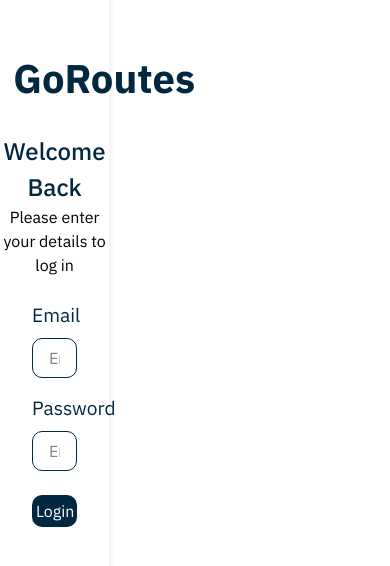
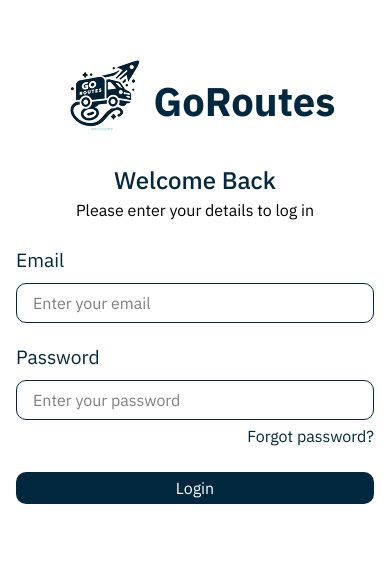
Before and after one commit to GoRoutes/GoRoutes_FrontEnd, a Vue app: page /blank/login in a window 390 px wide. Shown: the part 136-702 px from the top of the page. Built offline with nearby package versions, Linux system fonts and the light colour scheme.

Commit message:
FEAT: LoginComp desktop and mobile done [REFS: #4]

```diff
--- a/src/components/auth/ButtonComp.vue
+++ b/src/components/auth/ButtonComp.vue
@@ -1,6 +1,4 @@
 <script setup>
-import { ref, defineProps } from "vue";
-
 defineProps({
     'name': String,
 });
@@ -24,7 +22,6 @@
     transition: all 0.3s ease-in-out;
     background-color: var(--primary-color);
     color: #fff;
-    /* font-size: 1.2rem; */
     border-radius: 10px;
     border: none;
     padding: .25rem;
--- a/src/components/auth/InputComp.vue
+++ b/src/components/auth/InputComp.vue
@@ -1,36 +1,34 @@
 <script setup>
 import { ref, defineProps } from "vue";
-
 defineProps({
     "label": String,
     "type": String,
     "placeholder": String,
     "value": String,
+    "haveSubtext": Boolean,
+    "subtext": String,
+    "subtextLink": String,
 });
 const text = ref("");
-
-
 </script>
 <template>
     <div>
         <label for="">{{ label }}</label>
         <input :type="type" :placeholder="placeholder" v-model="text" />
+        <a :href="subtextLink" v-if="haveSubtext" class="subtext"> {{ subtext }}</a>
     </div>
 </template>
 <style scoped>
 div {
     display: flex;
     flex-direction: column;
-    /* margin-bottom: 1rem; */
     width: 100%;
     margin: .5rem auto;
-    /* padding: .5rem; */
 }
 label{
     font-size: 1.2rem;
     margin-bottom: .5rem;
     color: var(--primary-color);
-    /* font-weight: 600; */
 }
 input{
     width: 100%;
@@ -38,6 +36,13 @@
     border-radius: 10px;
     border: 1px solid var(--primary-color);
     padding: 1rem;
-    /* font-size: 1rem; */
+}
+.subtext{
+    font-size: 1rem;
+    color: var(--primary-color);
+    margin-top: .25rem;
+    text-align: end;
+    text-decoration: none;
+    cursor: pointer;
 }
 </style>
--- a/src/components/auth/LoginComp.vue
+++ b/src/components/auth/LoginComp.vue
@@ -1,20 +1,46 @@
 <script setup>
-import { ref } from "vue";
 import InputComp from "./InputComp.vue";
 import ButtonComp from "./ButtonComp.vue";
 import LogoComp from "./LogoComp.vue";
 </script>
 <template>
+    <div class="container">
     <div class="login-container">
         <LogoComp />
         <div class="form-container">
-            <InputComp label="Email" type="email" placeholder="Enter your email" v-model="email" />
-            <InputComp label="Password" type="password" placeholder="Enter your password" v-model="password" />
+            <InputComp label="Email" type="email" placeholder="Enter your email" v-model="email" haveSubtext="false" />
+            <InputComp label="Password" type="password" placeholder="Enter your password" v-model="password" haveSubtext="true" subtext="Forgot password?" />
             <ButtonComp name="Login" @click="handleLogin" />
         </div>
     </div>
+    <div class="aside">
+        <div></div>
+        <div></div>
+    </div>
+</div>
 </template>
 <style scoped>
+.container {
+    display: flex;
+    flex-direction: row;
+    height: 100vh;
+    width: 100%;
+}
+.aside{
+    margin: auto;
+    gap: 1rem;
+    width: 50%;
+    height: 100vh;
+    display: flex;
+    flex-direction: column;
+    justify-content: center;
+    align-items: center;
+}
+.aside > div{
+    width: 100%;
+    min-height: 40vh;
+    border-radius: 20px;
+}
 .login-container {
     display: flex;
     flex-direction: column;
@@ -24,7 +50,6 @@
     width: 28%;
     box-shadow: 0 4px 8px rgba(0, 0, 0, 0.1);
     background-color: #fff;
-
 }
 .form-container {
     display: flex;
@@ -35,6 +60,22 @@
     max-width: 400px;
     padding: 0 2rem 1rem 2rem;
     border-radius: 20px;
-
+}
+@media screen and (max-width: 768px) {
+    .container {
+        flex-direction: column;
+        height: auto;
+    }
+    .login-container {
+        width: 100%;
+        padding: 2rem 0;
+    }
+    .aside{
+        display: none;
+    }
+    .form-container {
+        width: 100%;
+        padding: 0 1rem 1rem 1rem;
+    }
 }
 </style>
--- a/src/components/auth/LogoComp.vue
+++ b/src/components/auth/LogoComp.vue
@@ -15,13 +15,11 @@
     display: flex;
     align-items: center;
     justify-content: center;
-    /* height: 100%; */
 }
 .logo-container h1 {
     color: var(--primary-color);
     font-size: 2.5rem;
     font-weight: 700;
-    /* margin-left: .5rem; */
 }
 .logo {
     width: 80%;
@@ -32,7 +30,6 @@
     font-size: 1.5rem;
     font-weight: 500;
     text-align: center;
-    /* margin-left: 1rem; */
 }
 .logo-subtext {
     color: var(--secundary-color);
--- a/src/components/index.js
+++ b/src/components/index.js
@@ -1,5 +1,6 @@
 import HeaderMain from "./global/Header/HeaderMain.vue";
 import AsideMain from "./global/AsideAdmin/AsideMain.vue";
 import LoadingComp from "./global/LoadingComp.vue";
+import LoginComp from "./auth/LoginComp.vue";
 
-export { HeaderMain, AsideMain, LoadingComp };
+export { HeaderMain, AsideMain, LoadingComp, LoginComp };
--- a/src/views/auth/LoginView.vue
+++ b/src/views/auth/LoginView.vue
@@ -1,7 +1,6 @@
 <script setup>
-import LoginComp from '@/components/auth/LoginComp.vue';
+import { LoginComp } from "@/components";
 </script>
-
 <template>
     <LoginComp />
 </template>
```
